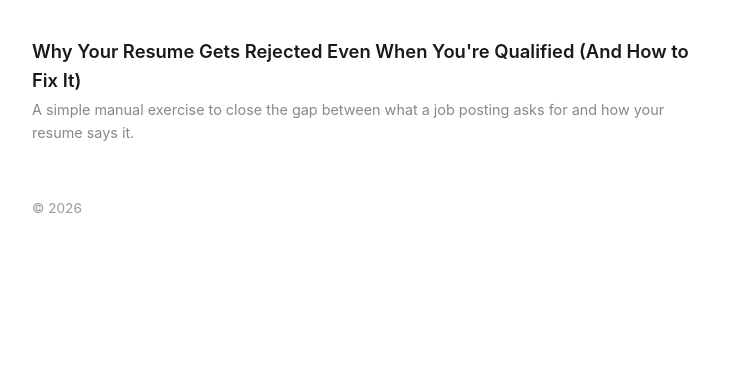
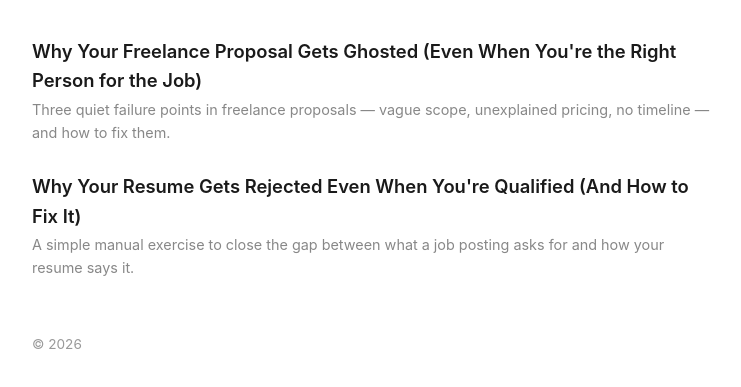
Before and after one commit to nnmiyabinn-ui/nnmiyabinn-ui.github.io, a plain HTML site: page index.html in a window 1280 px wide. Shown: the part 151-538 px from the top of the page, without its empty margins (268-1009 px from the left). Drawn offline with Linux system fonts and the light colour scheme.

Commit message:
Update index.html

```diff
--- a/index.html
+++ b/index.html
@@ -20,6 +20,11 @@
   <p class="tagline">Practical notes on job hunting, freelancing, and getting the tedious parts right.</p>
 
   <div class="post">
+    <a href="articles/freelance-proposal-mistakes.html">Why Your Freelance Proposal Gets Ghosted (Even When You're the Right Person for the Job)</a>
+    <div class="post-date">Three quiet failure points in freelance proposals &mdash; vague scope, unexplained pricing, no timeline &mdash; and how to fix them.</div>
+  </div>
+
+  <div class="post">
     <a href="articles/ats-resume-keywords.html">Why Your Resume Gets Rejected Even When You're Qualified (And How to Fix It)</a>
     <div class="post-date">A simple manual exercise to close the gap between what a job posting asks for and how your resume says it.</div>
   </div>
```
